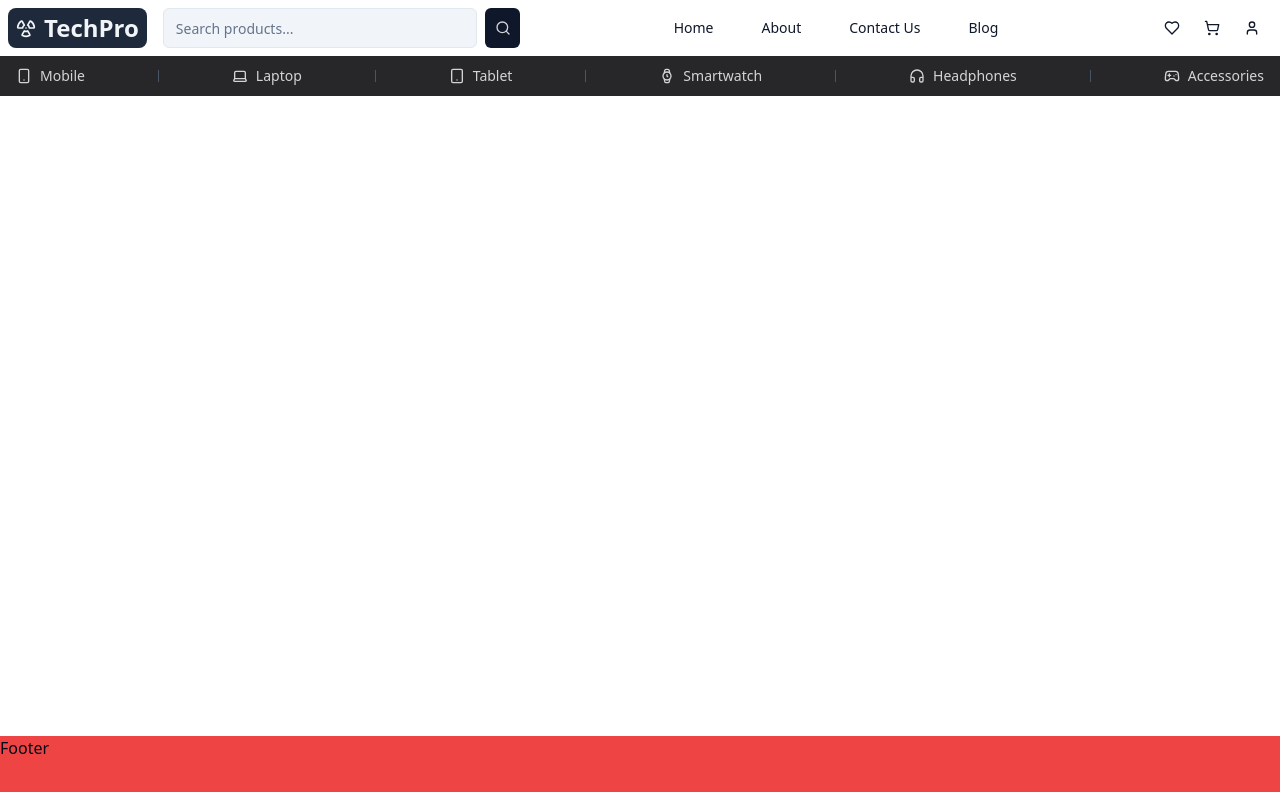
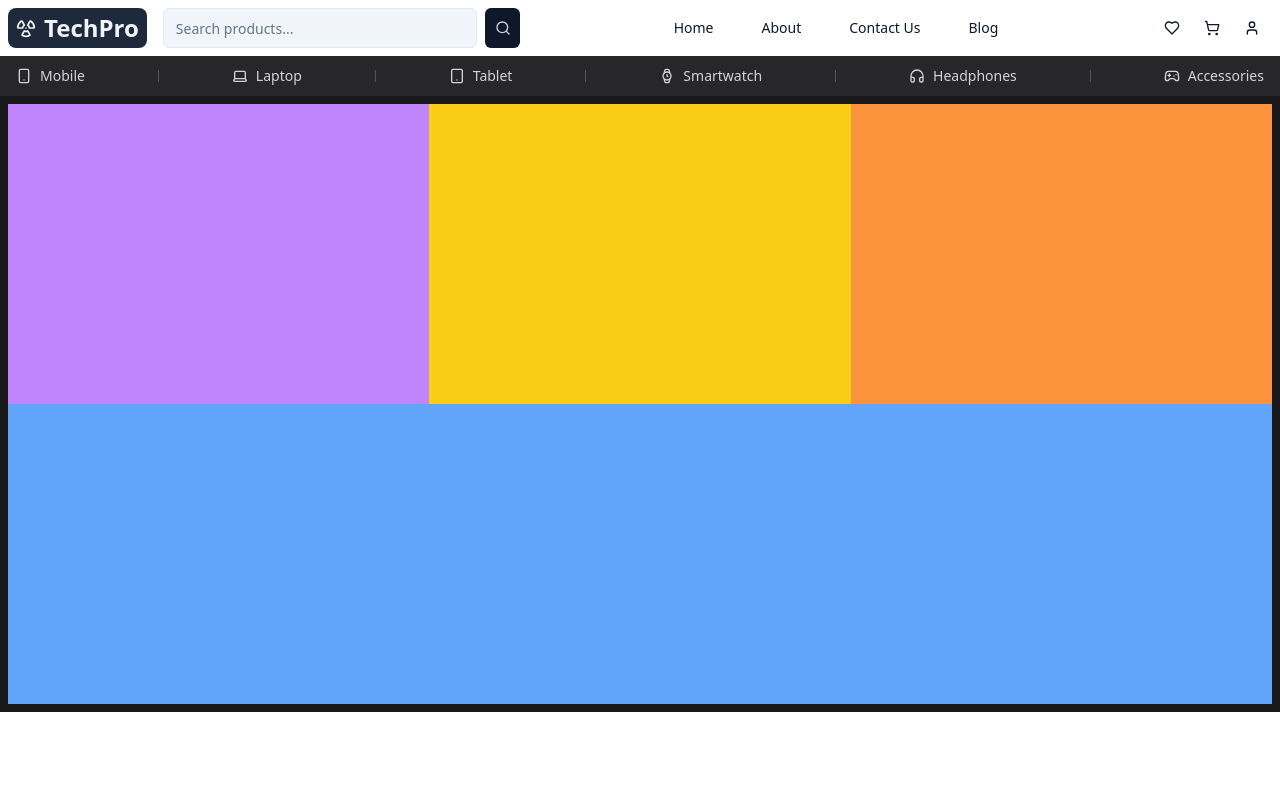
Before and after one commit to Mubin42/tech-pro-ecommerce, a Next.js app in the folder frontend/: page / in a window 1280 px wide. Shown: the top 792 px of the page. Built offline with nearby package versions, Linux system fonts and the light colour scheme.

Commit message:
updated codes for the frontend

```diff
--- a/frontend/src/app/page.tsx
+++ b/frontend/src/app/page.tsx
@@ -2,10 +2,10 @@ import Footer from '@/components/layouts/footer/Footer';
 import Navbar from '@/components/layouts/navbar/Navbar';
 
 export default function Home() {
-	return (
-		<main className='flex min-h-screen flex-col items-center justify-between'>
-			<Navbar />
-			<Footer />
-		</main>
-	);
+  return (
+    <main className='flex flex-col items-center justify-between'>
+      <Navbar />
+      <Footer />
+    </main>
+  );
 }
--- a/frontend/src/components/layouts/footer/Footer.tsx
+++ b/frontend/src/components/layouts/footer/Footer.tsx
@@ -1,4 +1,4 @@
-import React, { FC } from "react";
+import React, { FC } from 'react';
 
 type FooterProps = {};
 
@@ -18,8 +18,20 @@ const Footer: FC<FooterProps> = ({}) => {
   // effects
 
   // components
+  const iconSection = <div className='h-[300px] bg-blue-400 w-full'></div>;
 
-  return <div className=" bg-red-500 w-full h-16">Footer</div>;
+  return (
+    <div className='w-full bg-zinc-900'>
+      <div className='p-2 w-full grid-cols-1 max-w-[1440px] mx-auto'>
+        <div className='grid grid-cols-1 lg:grid-cols-3'>
+          <div className='h-[300px] bg-purple-400 w-full'></div>
+          <div className='h-[300px] bg-yellow-400 w-full'></div>
+          <div className='h-[300px] bg-orange-400 w-full'></div>
+        </div>
+        {iconSection}
+      </div>
+    </div>
+  );
 };
 
 export default Footer;
```
